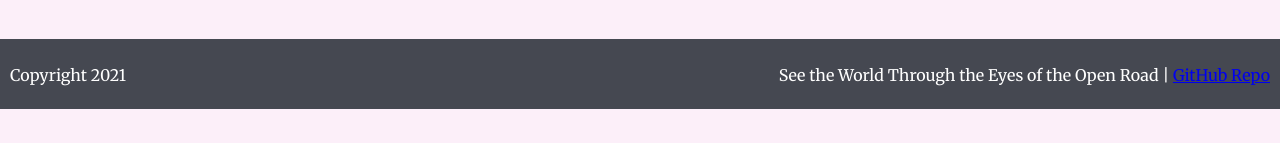
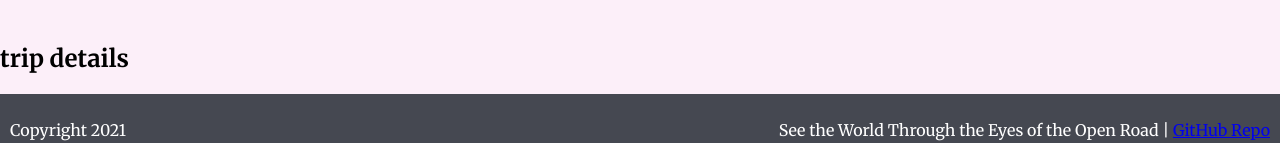
Before and after one commit to ljbrewer/AWheelGoodTime, a React (Create React App) app in the folder client/: page /trip/1 in a window 1280 px wide. Shown: the part 380-523 px from the top of the page. Built offline with nearby package versions, Linux system fonts and the light colour scheme; no server answers.

Commit message:
update readme

```diff
--- a/client/src/App.js
+++ b/client/src/App.js
@@ -18,7 +18,7 @@ import WayPoints from './pages/WayPoints';
 import Landmarks from './pages/Landmarks';
 import Login from './pages/Login';
 import Signup from './pages/Signup'
-// import SingleTrip from './components/SingleTrip';
+import SingleTrip from './components/SingleTrip';
 
 // Construct our main GraphQL API endpoint
 const httpLink = createHttpLink({
@@ -74,9 +74,9 @@ function App() {
                 <Landmarks />
                 </Route>
 
-            {/* <Route exact path="/trip/:trip_id">
+            <Route exact path="/trip/:trip_id">
               <SingleTrip />
-            </Route> */}
+            </Route>
 
 
 
--- a/client/src/components/SingleTrip.js
+++ b/client/src/components/SingleTrip.js
@@ -15,7 +15,8 @@ console.log(data)
   }
   return (
     <div>
-      <h1>{data.trip.tripName}</h1>
+      <h2>trip details</h2>
+      {data?.trip?.length > 0? data.trip.match(trip => <div key={trip._id}>{trip.tripName}</div>):undefined}
 
     </div>
 
--- a/client/src/pages/Profile.js
+++ b/client/src/pages/Profile.js
@@ -15,7 +15,7 @@ console.log(data)
   }
   return (
     <div class="backbox">
-      <h1>User's profile</h1>
+      <h1>My Trips</h1>
 
       <span>
 
```
